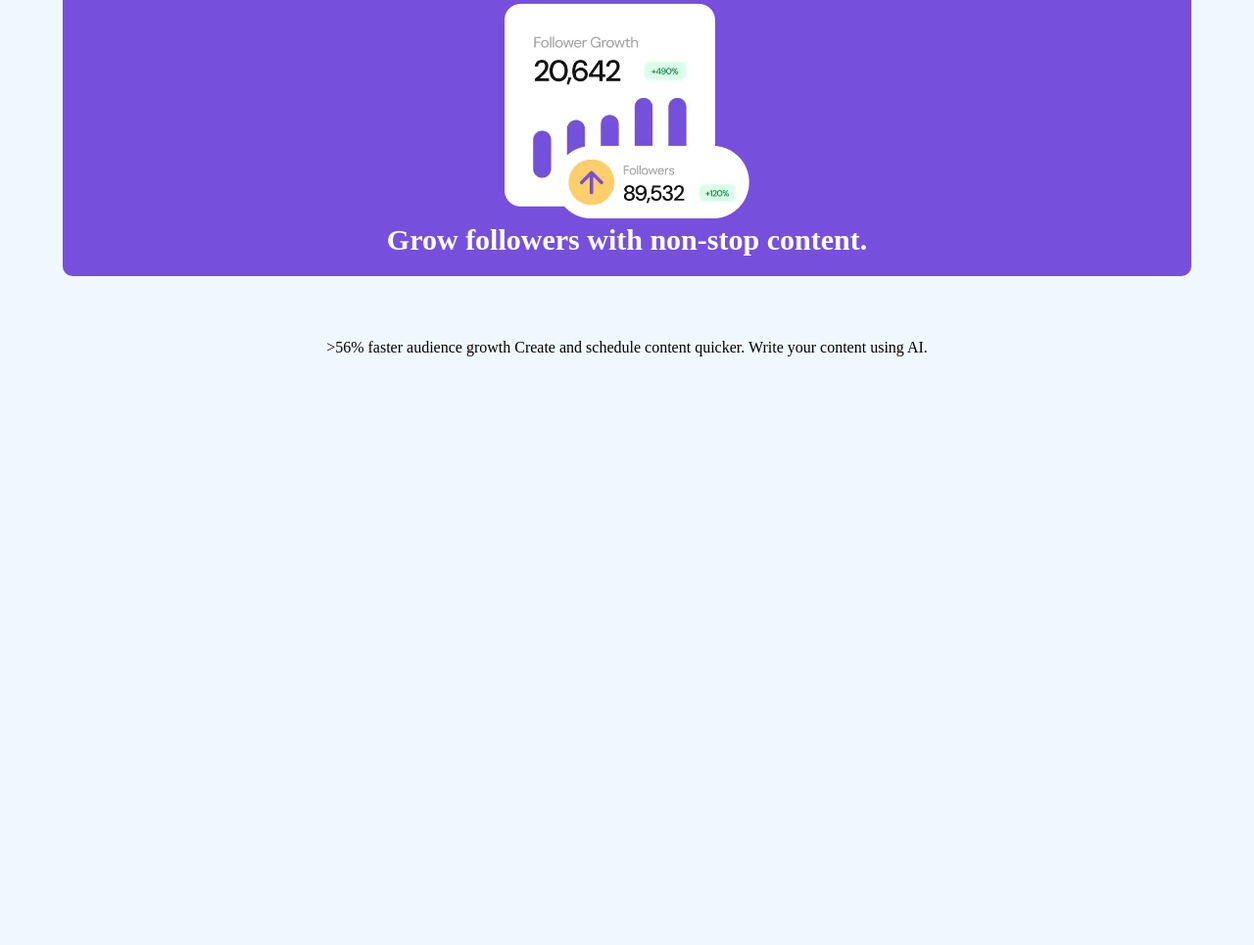
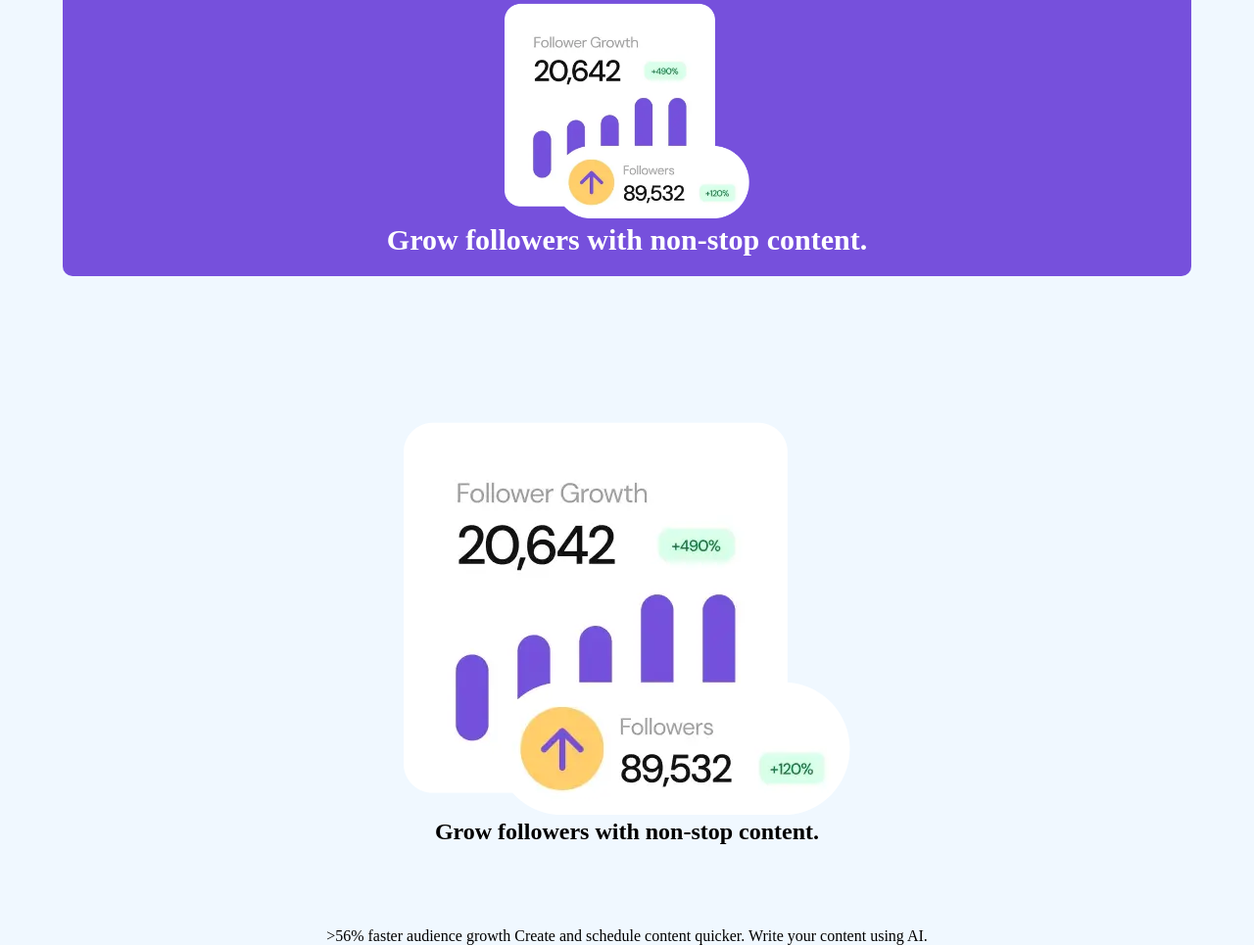
Before and after one commit to JesusMoscoso/segundaPaginaWeb, a plain HTML site: page index.html in a window 1280 px wide. Shown: the part 2123-3088 px from the top of the page at 98% size. Before the commit the page ends 2487 px from the top, so only its background shows below. Drawn offline with Linux system fonts and the light colour scheme.

Commit message:
Update index.html
se creo un nuevo div de prueba

```diff
--- a/index.html
+++ b/index.html
@@ -39,6 +39,11 @@
         <h2>Grow followers with non-stop content.</h2>
       </div>
 
+      <div class="contenedor nuevo prueba">
+        <img src="assets/images/illustration-grow-followers.webp" alt=""/>
+        <h2>Grow followers with non-stop content.</h2>
+      </div>
+
 
 
 
```
